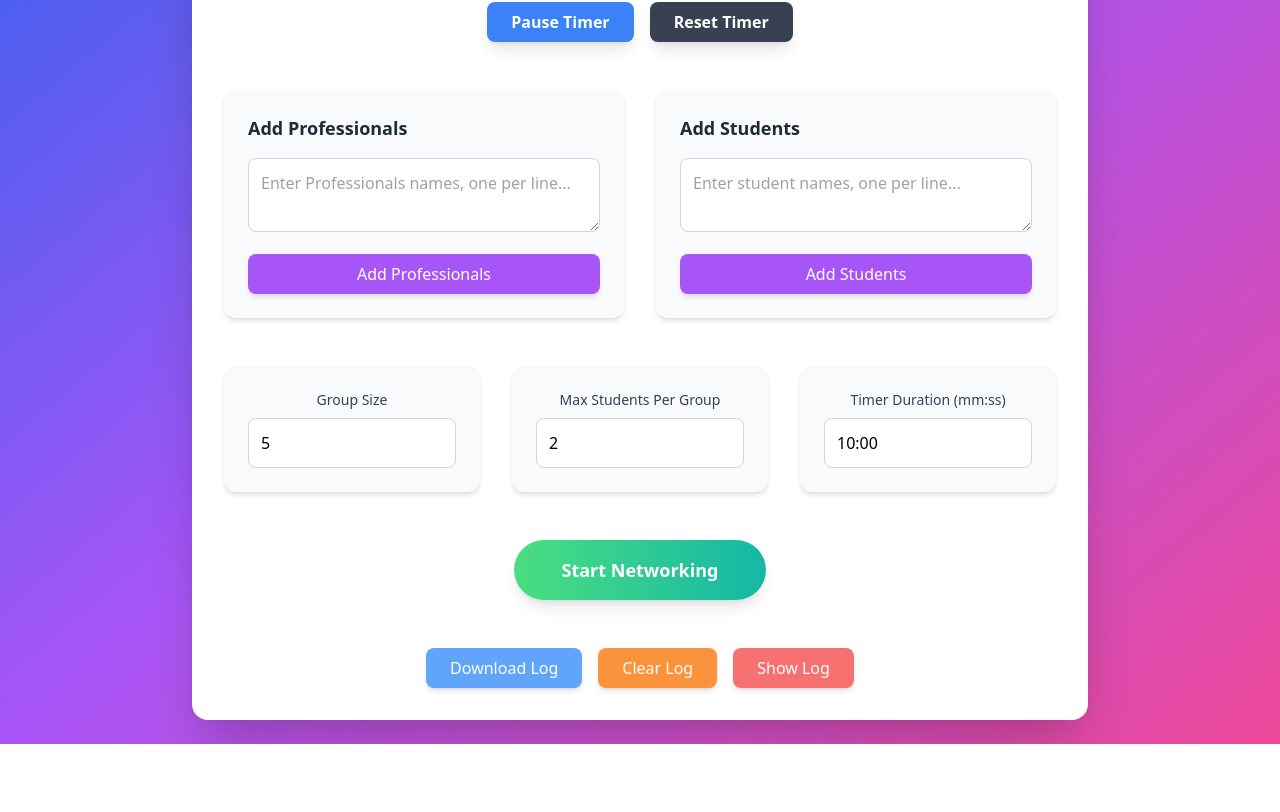
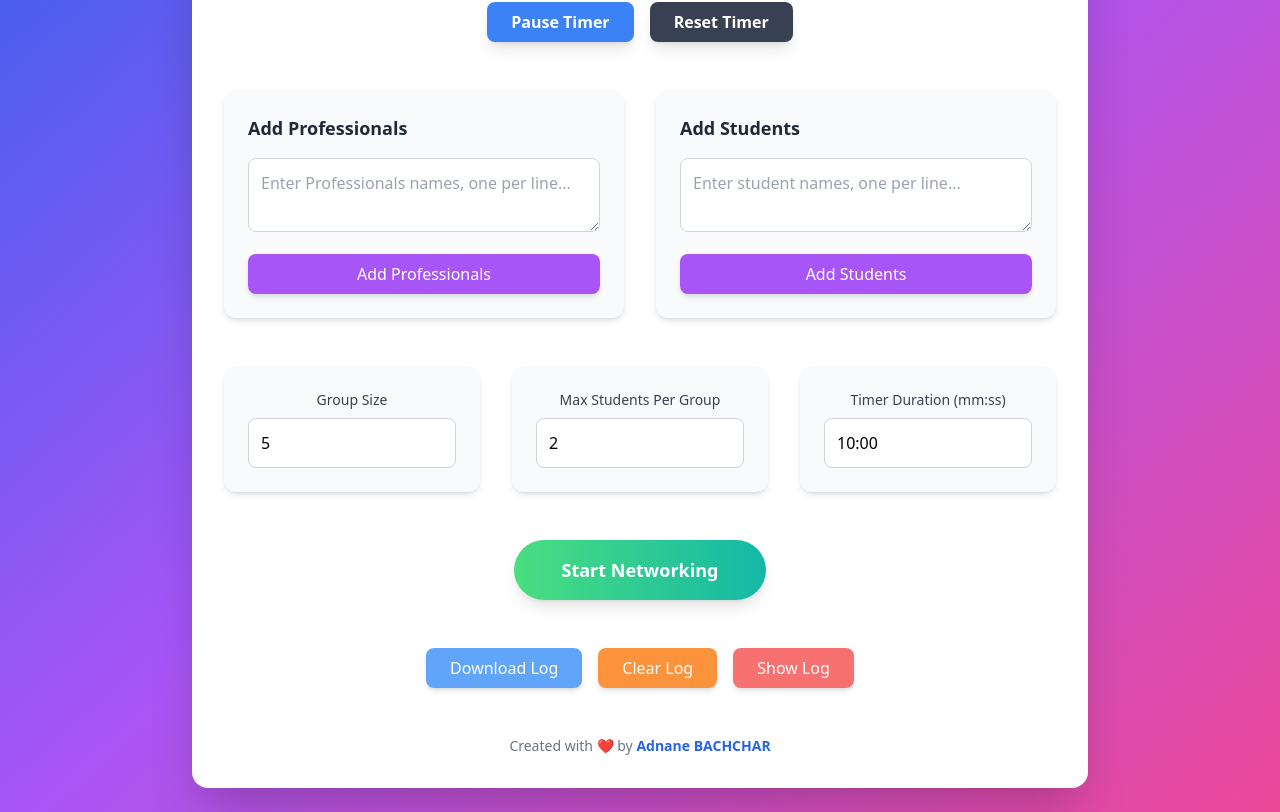
Before and after one commit to Dr-Dados/networking-mixer-app, a React (Vite) app: page / in a window 1280 px wide. Shown: the part 322-1134 px from the top of the page. Before the commit the page ends 1066 px from the top, so only its background shows below. Built offline with nearby package versions, Linux system fonts and the light colour scheme.

Commit message:
add signature

```diff
--- a/src/App.jsx
+++ b/src/App.jsx
@@ -12,6 +12,7 @@ import Log from "./components/Log";
 import LogsControls from "./components/LogsControls";
 import NetworkingControls from "./components/NetworkingControls";
 import GroupsDisplay from "./components/GroupsDisplay";
+import Signature from "./components/Signature";
 
 export default function App() {
   const [groupSize, setGroupSize] = useState(5);
@@ -24,7 +25,6 @@ export default function App() {
   const [groups, setGroups] = useState([]);
   const [newGroups, setNewGroups] = useState([]);
   const [showLogs, setShowLogs] = useState(false);
-  console.log(constantTimer, timer);
 
   const clearLogs = () => {
     setGroups([]);
@@ -125,7 +125,8 @@ export default function App() {
           showLogs={showLogs}
         />
         {/* Show log section */}
-        {showLogs && <Log logEntries={groups} />}
+        {showLogs && <Log logEntries={groups} timer={constantTimer} />}
+        <Signature />
       </div>
     </div>
   );
--- a/src/components/Log.jsx
+++ b/src/components/Log.jsx
@@ -1,4 +1,4 @@
-const Log = ({ logEntries }) => {
+const Log = ({ logEntries, timer }) => {
   return (
     <div className="bg-white p-6 mt-6 shadow-lg rounded-lg">
       <h2 className="text-lg font-bold text-gray-700 mb-4">Log Entries</h2>
@@ -62,9 +62,7 @@ const Log = ({ logEntries }) => {
                         </span>
                       ))}
                     </td>
-                    <td className="px-6 py-4 text-sm text-gray-700">
-                      {entry.timer}
-                    </td>
+                    <td className="px-6 py-4 text-sm text-gray-700">{timer}</td>
                   </>
                 )}
               </tr>
--- /dev/null
+++ b/src/components/Signature.jsx
@@ -0,0 +1,13 @@
+const Signature = () => {
+  return (
+    <footer className="mt-8 text-center">
+      <p className="text-gray-500 text-sm">
+        Created with ❤️ by
+        <span className="text-blue-600 font-semibold"> Adnane BACHCHAR</span>
+      </p>
+
+    </footer>
+  );
+};
+
+export default Signature;
```
